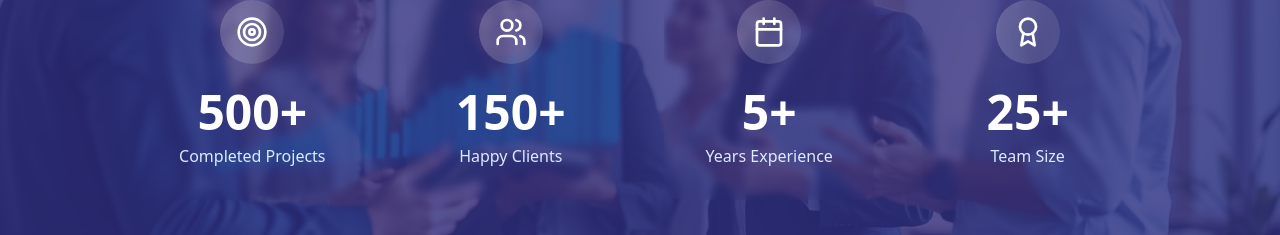
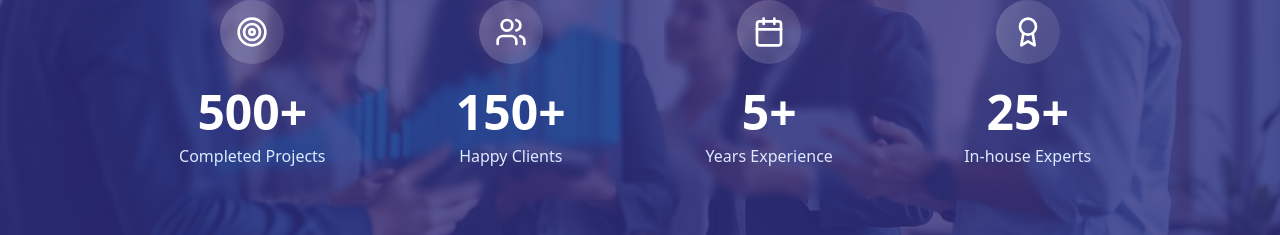
Before and after one commit to mayankvagadia/Bidtales, a React (Vite) app: page / in a window 1280 px wide. Shown: the part 7223-7458 px from the top of the page. Built offline with nearby package versions, Linux system fonts and the light colour scheme.

Commit message:
string change

```diff
--- a/src/components/Stats.tsx
+++ b/src/components/Stats.tsx
@@ -36,7 +36,7 @@ const Stats = () => {
     },
     {
       icon: Award,
-      label: "Team Size",
+      label: "In-house Experts",
       value: 25,
       suffix: "+",
       color: "text-orange-600",
```
